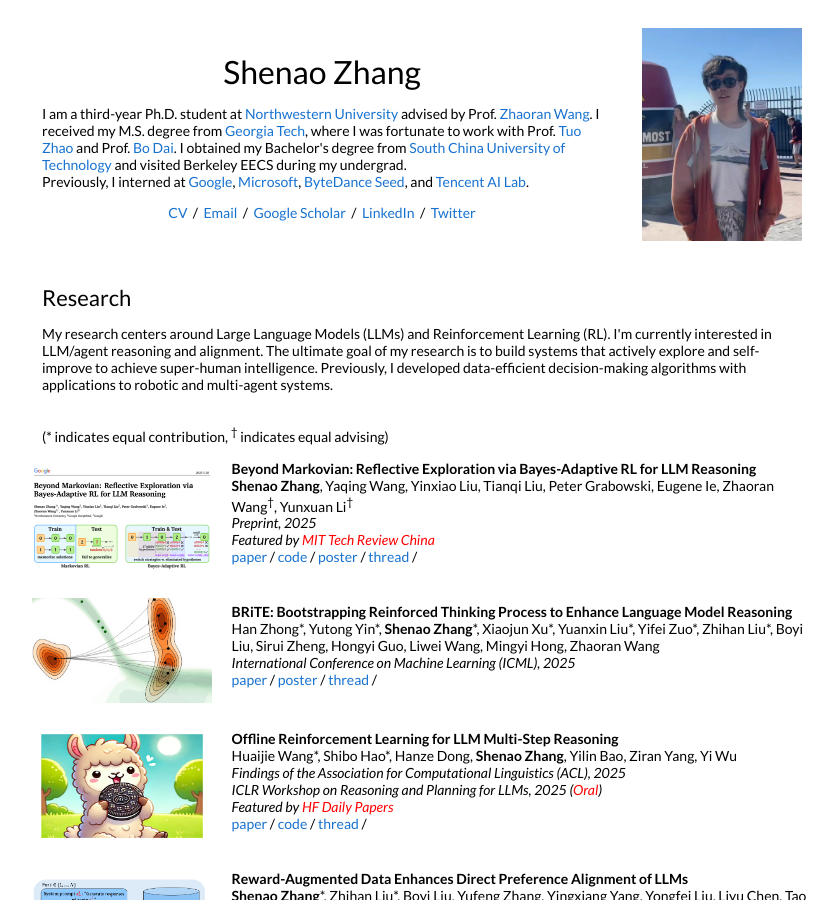
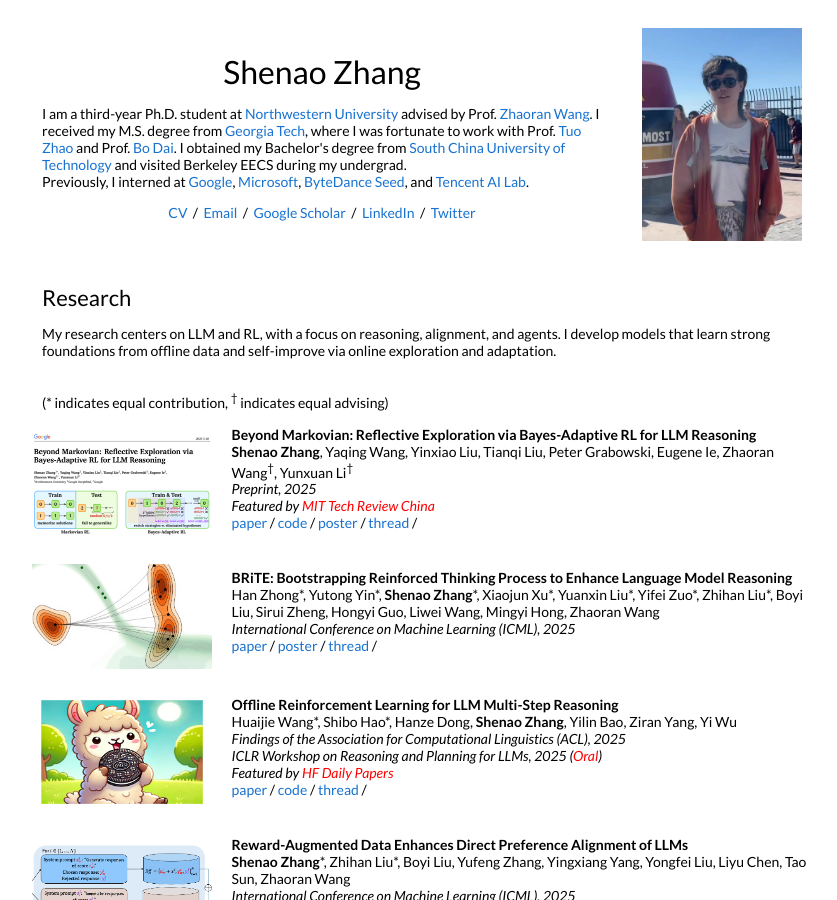
Before and after one commit to shenao-zhang/shenao-zhang.github.io, a Jekyll site: the page built from _posts/2025-05-27-barl.markdown, in a window 1280 px wide and 900 px high. Shown: the whole window, without its empty margins (218-1055 px from the left). Built offline with Jekyll 4.4.1, drawn with Linux system fonts in a browser that asks for light colours.

Commit message:
Update default.html

```diff
--- a/_layouts/default.html
+++ b/_layouts/default.html
@@ -59,7 +59,7 @@
             <td style="padding:2.5%;width:100%;vertical-align:middle">
               <h2>Research</h2>
               <p>
-               My research centers around Large Language Models (LLMs) and Reinforcement Learning (RL). I'm currently interested in LLM/agent reasoning and alignment. The ultimate goal of my research is to build systems that actively explore and self-improve to achieve super-human intelligence. Previously, I developed data-efficient decision-making algorithms with applications to robotic and multi-agent systems.
+               My research centers on LLM and RL, with a focus on reasoning, alignment, and agents. I develop models that learn strong foundations from offline data and self-improve via online exploration and adaptation.
               <style>
   .specific-line {
     margin-bottom: -15px; /* Adjust the line height to reduce space */
```
